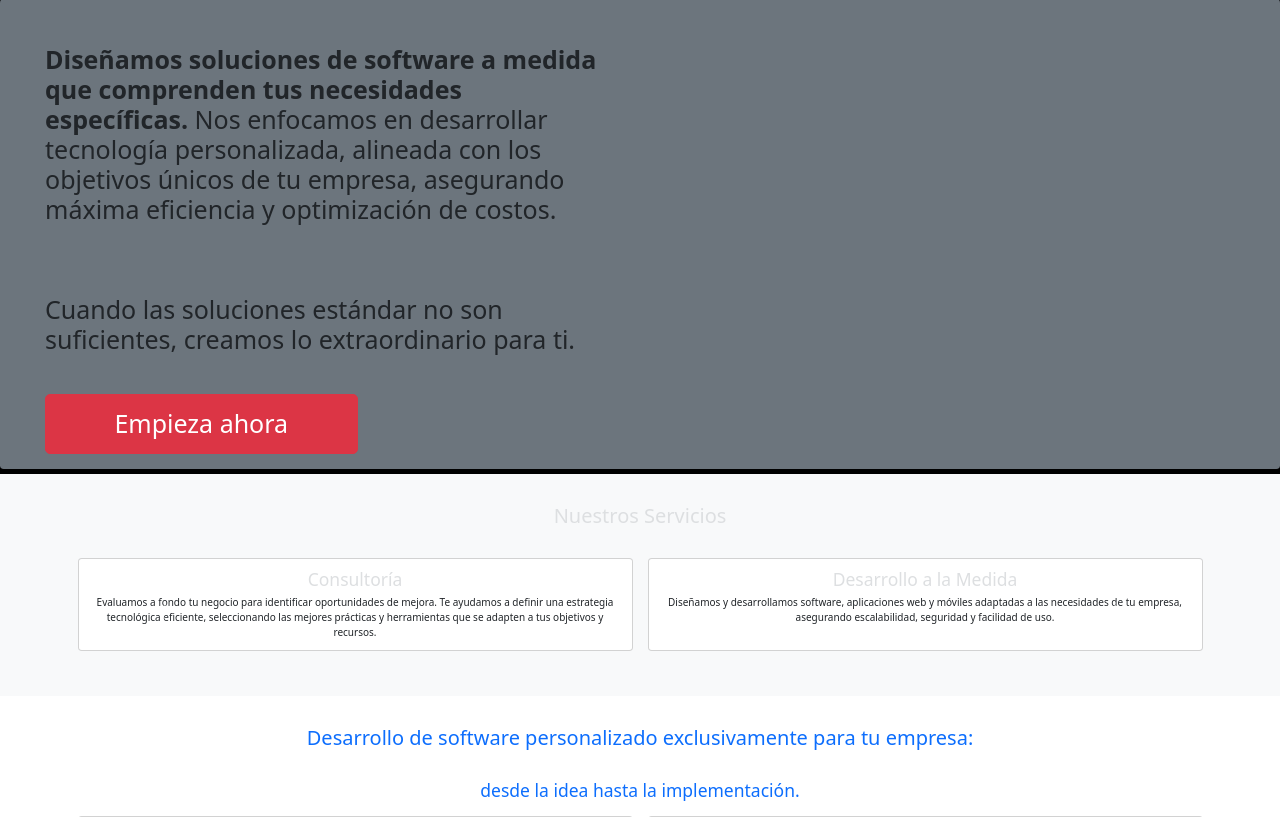
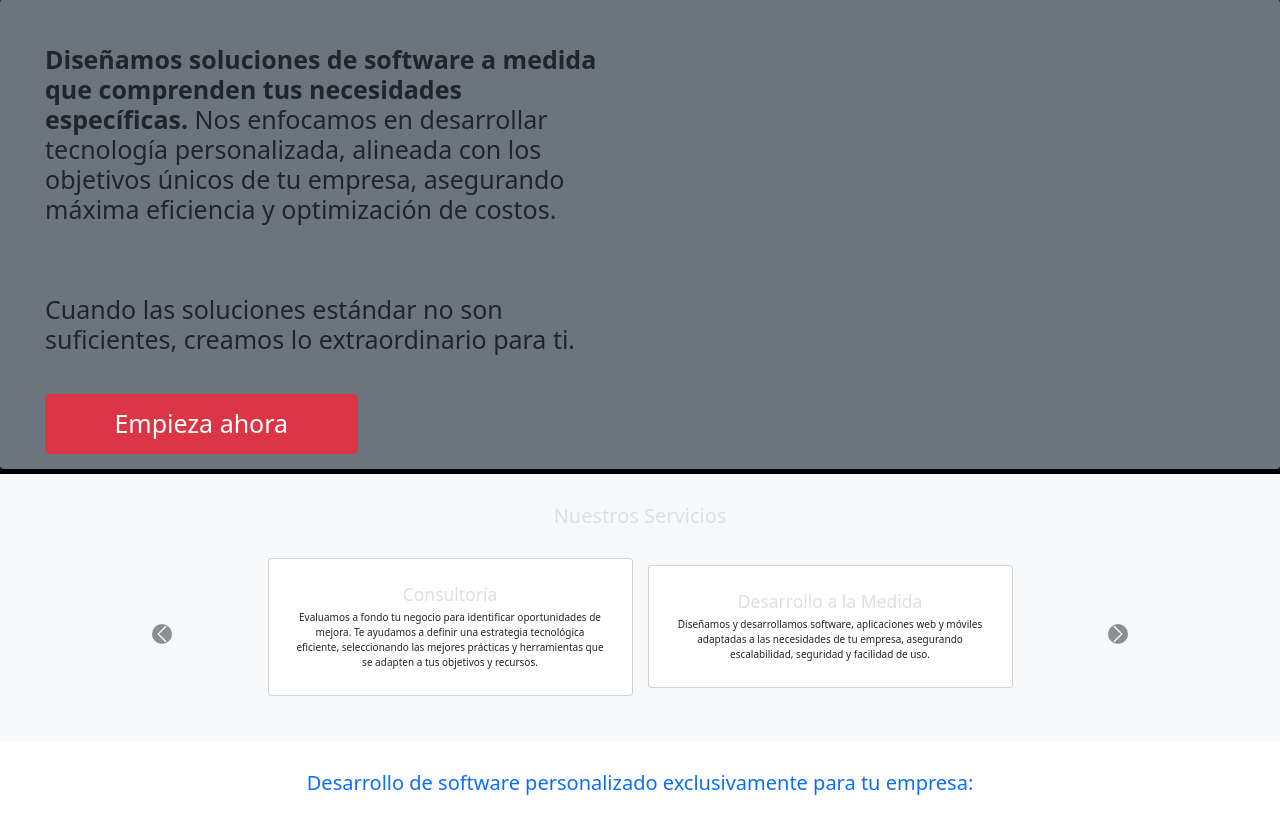
Before and after one commit to juansuv/customcodestudio, a Rails app: template app/views/pages/landing.html.erb in a window 1280 px wide. Shown: the part 411-1228 px from the top of the page. Run offline with Rails 7, Linux system fonts and the light colour scheme; the template is opened without the code that fills it, so the values that code supplies are empty; style sheets or scripts are compiled from the project's sources; some libraries are stand-ins or nearby versions.

Commit message:
feat: carrusel

```diff
--- a/app/views/layouts/application.html.erb
+++ b/app/views/layouts/application.html.erb
@@ -19,6 +19,8 @@
     <%# Includes all stylesheet files in app/assets/stylesheets %>
     <%= stylesheet_link_tag 'application', "data-turbo-track": "reload" %>
     <%= javascript_importmap_tags %>
+    <script src="https://cdn.jsdelivr.net/npm/@popperjs/core@2.11.6/dist/umd/popper.min.js"></script>
+    <script src="https://cdn.jsdelivr.net/npm/bootstrap@5.3.0/dist/js/bootstrap.min.js"></script>
   </head>
 
   <body>
--- a/app/views/pages/_services.html.erb
+++ b/app/views/pages/_services.html.erb
@@ -6,9 +6,9 @@
 
         <!-- Primer grupo de servicios -->
         <div class="carousel-item active">
-          <div class="row">
-            <div class="col-md-6 mb-4">
-              <div class="card h-100 text-center">
+          <div class="row  d-flex align-items-center justify-content-center ">
+            <div class="col-md-4 mb-4 ml-4">
+              <div class="card h-100 text-center p-4">
                 <div class="card-body">
                   <h3 class="card-title">Consultoría</h3>
                   <p class="card-text">
@@ -19,8 +19,8 @@
                 </div>
               </div>
             </div>
-            <div class="col-md-6 mb-4">
-              <div class="card h-100 text-center">
+            <div class="col-md-4 mb-4 ml-4">
+              <div class="card h-100 text-center p-4">
                 <div class="card-body">
                   <h3 class="card-title">Desarrollo a la Medida</h3>
                   <p class="card-text">
@@ -36,7 +36,7 @@
         <!-- Segundo grupo de servicios -->
         <div class="carousel-item">
           <div class="row">
-            <div class="col-md-6 mb-4">
+            <div class="col-md-4 mb-4">
               <div class="card h-100 text-center">
                 <div class="card-body">
                   <h3 class="card-title">Integraciones</h3>
@@ -47,7 +47,7 @@
                 </div>
               </div>
             </div>
-            <div class="col-md-6 mb-4">
+            <div class="col-md-4 mb-4">
               <div class="card h-100 text-center">
                 <div class="card-body">
                   <h3 class="card-title">Diseño UX/UI</h3>
@@ -64,7 +64,7 @@
         <!-- Tercer grupo de servicios -->
         <div class="carousel-item">
           <div class="row">
-            <div class="col-md-6 mb-4">
+            <div class="col-md-4 mb-4">
               <div class="card h-100 text-center">
                 <div class="card-body">
                   <h3 class="card-title">Pruebas de Calidad</h3>
@@ -75,7 +75,7 @@
                 </div>
               </div>
             </div>
-            <div class="col-md-6 mb-4">
+            <div class="col-md-4 mb-4">
               <div class="card h-100 text-center">
                 <div class="card-body">
                   <h3 class="card-title">Soporte y Mantenimiento</h3>
@@ -93,7 +93,7 @@
         <!-- Cuarto grupo de servicios -->
         <div class="carousel-item">
           <div class="row">
-            <div class="col-md-6 mb-4">
+            <div class="col-md-4 mb-4">
               <div class="card h-100 text-center">
                 <div class="card-body">
                   <h3 class="card-title">Migración y Modernización</h3>
@@ -104,7 +104,7 @@
                 </div>
               </div>
             </div>
-            <div class="col-md-6 mb-4">
+            <div class="col-md-4 mb-4">
               <div class="card h-100 text-center">
                 <div class="card-body">
                   <h3 class="card-title">Desarrollo DevOps</h3>
@@ -121,7 +121,7 @@
         <!-- Quinto grupo de servicios -->
         <div class="carousel-item">
           <div class="row">
-            <div class="col-md-6 mb-4">
+            <div class="col-md-4 mb-4">
               <div class="card h-100 text-center">
                 <div class="card-body">
                   <h3 class="card-title">Análisis de Datos y BI</h3>
@@ -132,7 +132,7 @@
                 </div>
               </div>
             </div>
-            <div class="col-md-6 mb-4">
+            <div class="col-md-4 mb-4">
               <div class="card h-100 text-center">
                 <div class="card-body">
                   <h3 class="card-title">Marketing y Posicionamiento</h3>
@@ -150,11 +150,11 @@
 
       <!-- Controles del carrusel -->
       <a class="carousel-control-prev" href="#serviciosCarousel" role="button" data-bs-slide="prev">
-        <span class="carousel-control-prev-icon" aria-hidden="true"></span>
+        <span class="carousel-control-prev-icon bg-dark rounded-circle" aria-hidden="true"></span>
         <span class="visually-hidden">Anterior</span>
       </a>
       <a class="carousel-control-next" href="#serviciosCarousel" role="button" data-bs-slide="next">
-        <span class="carousel-control-next-icon" aria-hidden="true"></span>
+        <span class="carousel-control-next-icon bg-dark rounded-circle" aria-hidden="true"></span>
         <span class="visually-hidden">Siguiente</span>
       </a>
     </div>
```
